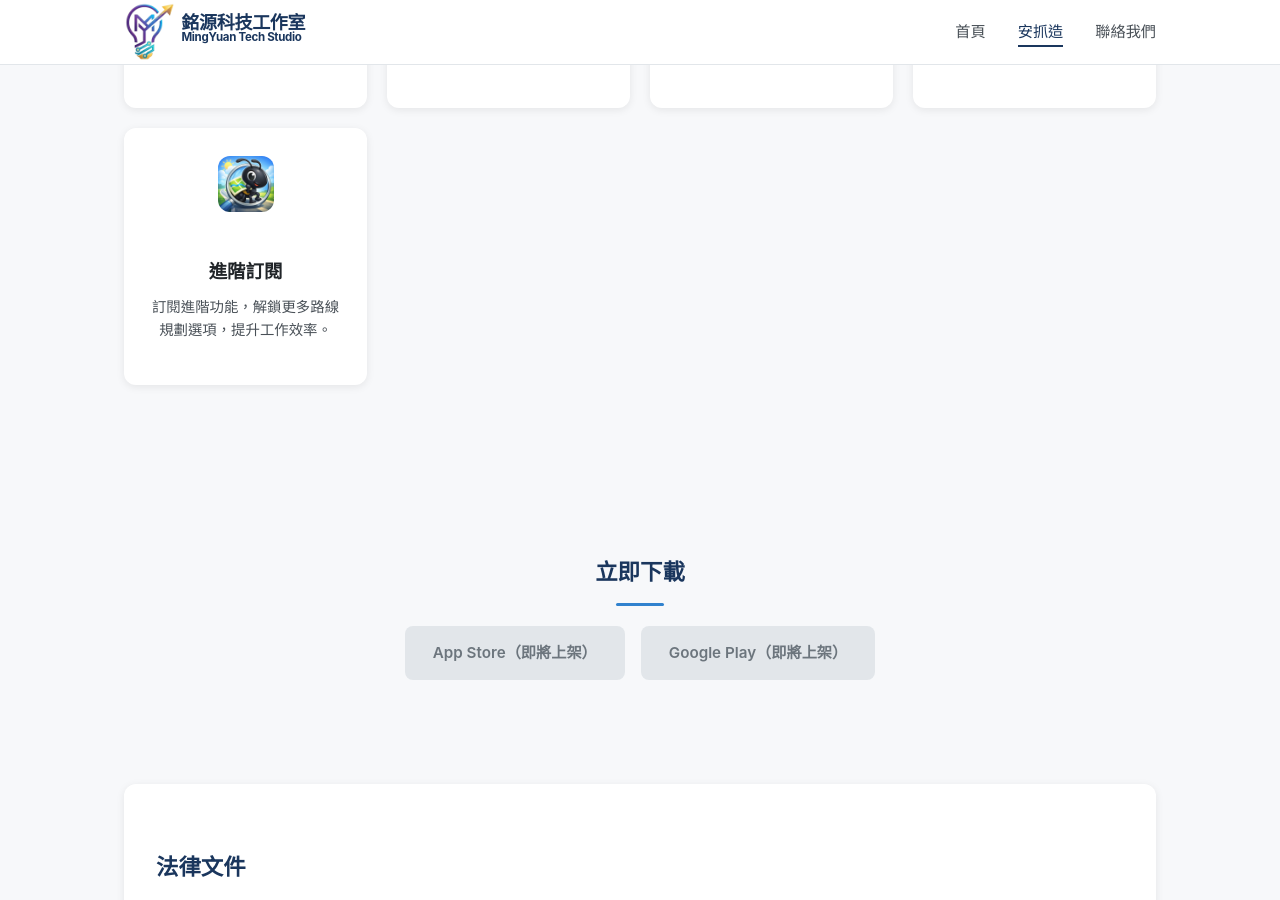
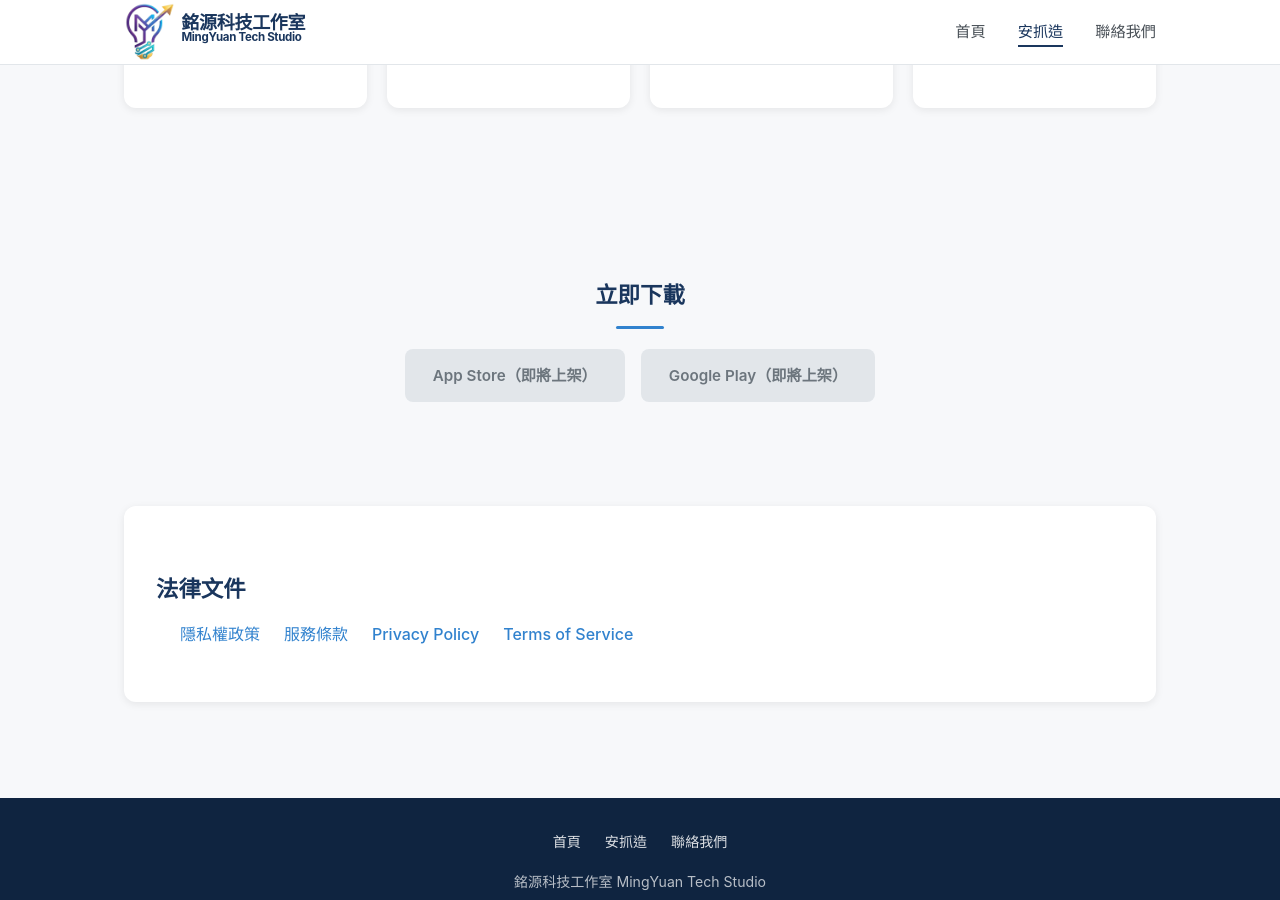
Before and after one commit to MingYuan-Tech/Apps, a Jekyll site: the page built from Antzua/index.md, in a window 1280 px wide and 900 px high, scrolled down 783 px. Built offline with Jekyll 4.4.1, drawn with Linux system fonts in a browser that asks for light colours.

Commit message:
[調整] 移除進階訂閱功能的相關內容以簡化功能介紹

```diff
--- a/Antzua/index.md
+++ b/Antzua/index.md
@@ -36,11 +36,6 @@ description: 安抓造 - 多點路線最佳化 APP，一鍵算出最佳路線，
       <h3>路線管理</h3>
       <p>儲存常用路線，隨時調用，方便日常重複性的多點拜訪行程。</p>
     </div>
-    <div class="feature-card fade-in fade-in-delay-3">
-      <img src="{{ '/assets/imgs/antzua_iap_icon.png' | relative_url }}" alt="IAP 訂閱" class="feature-icon-img">
-      <h3>進階訂閱</h3>
-      <p>訂閱進階功能，解鎖更多路線規劃選項，提升工作效率。</p>
-    </div>
   </div>
 </section>
 
```
